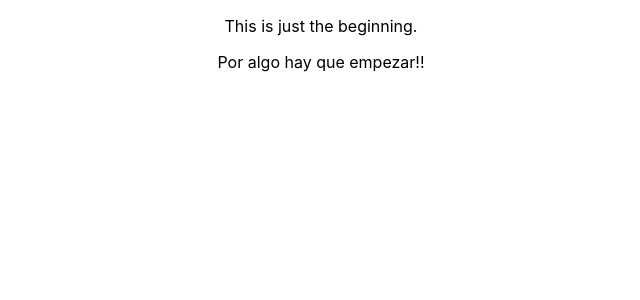
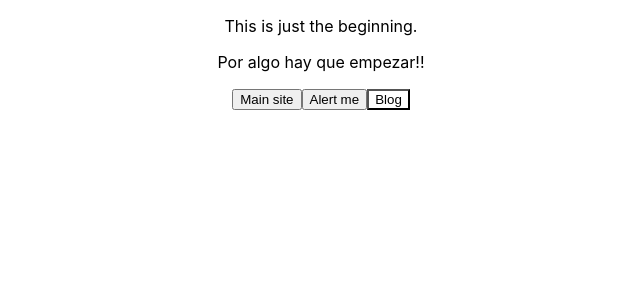
Before and after one commit to fjrois/typer, a React (Create React App) app: page / in a window 1280 px wide. Shown: the top 300 px of the page, without its empty margins (319-959 px from the left). Built offline with nearby package versions, Linux system fonts and the light colour scheme.

Commit message:
Added main site, alert me and blog buttons to FirstComponent

```diff
--- a/src/components/FirstComponent.js
+++ b/src/components/FirstComponent.js
@@ -1,14 +1,44 @@
+import PropTypes from 'prop-types';
 import React from 'react';
 
 class FirstComponent extends React.Component {
+  constructor(props) {
+    super(props);
+    this.state = {};
+  }
+  showAlert = () => {
+    window.alert('Ok, this is an alert.\nNow what?');
+  };
+
+  redirectToMainSite = () => {
+    window.open('https://www.fjrois.com');
+  };
   render() {
+    const { isBlogDisplayed } = this.props;
     return (
       <>
         <p>This is just the beginning.</p>
         <p>Por algo hay que empezar!!</p>
+
+        <button onClick={this.redirectToMainSite}>Main site</button>
+        <button onClick={this.showAlert}>Alert me</button>
+        <button
+          onClick={this.props.showHideBlog}
+          style={{
+            backgroundColor: isBlogDisplayed ? 'black' : 'white',
+            color: isBlogDisplayed ? 'white' : 'black',
+          }}
+        >
+          Blog
+        </button>
       </>
     );
   }
 }
 
+FirstComponent.propTypes = {
+  isBlogDisplayed: PropTypes.bool.isRequired,
+  showHideBlog: PropTypes.func.isRequired,
+};
+
 export default FirstComponent;
```
